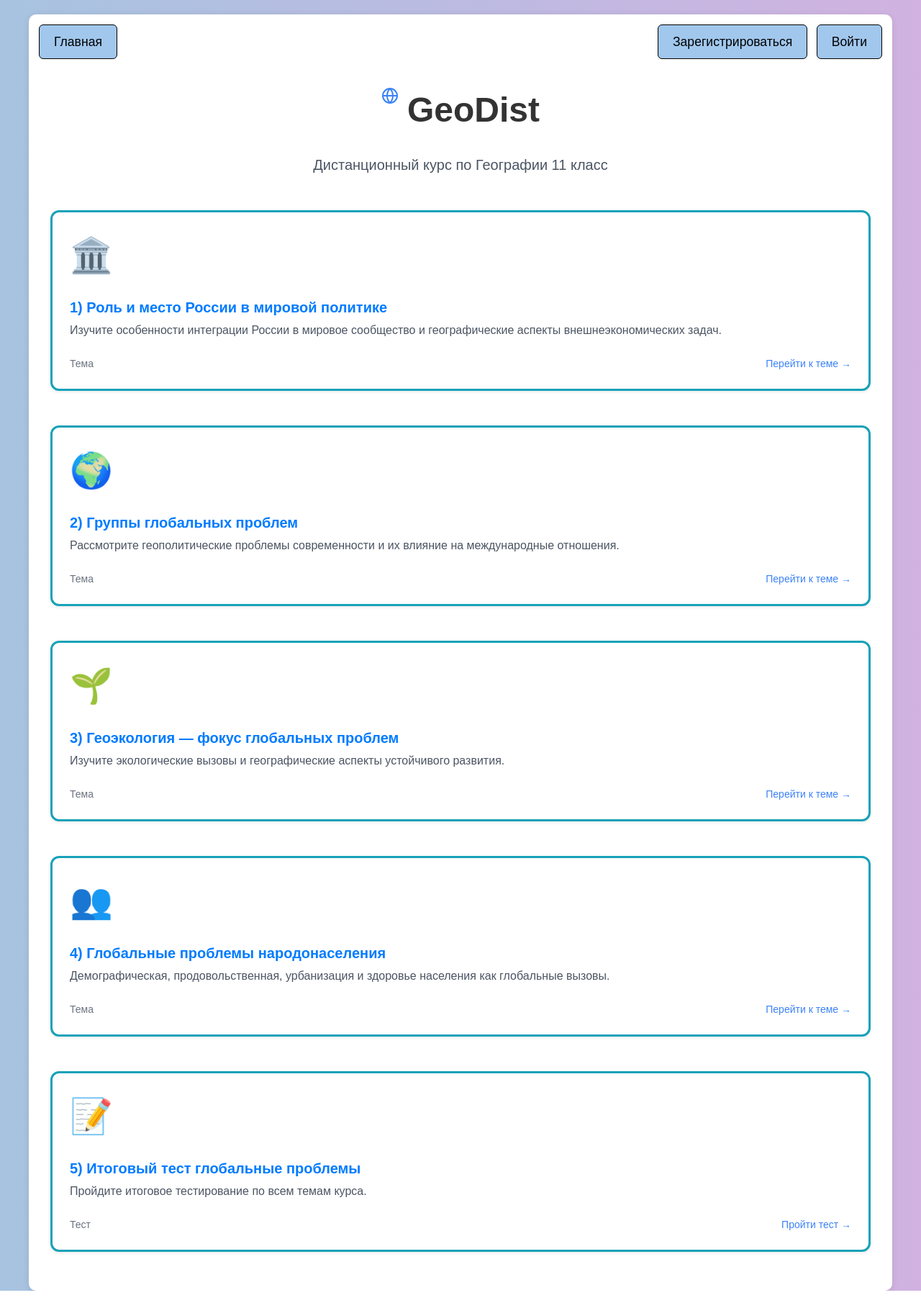
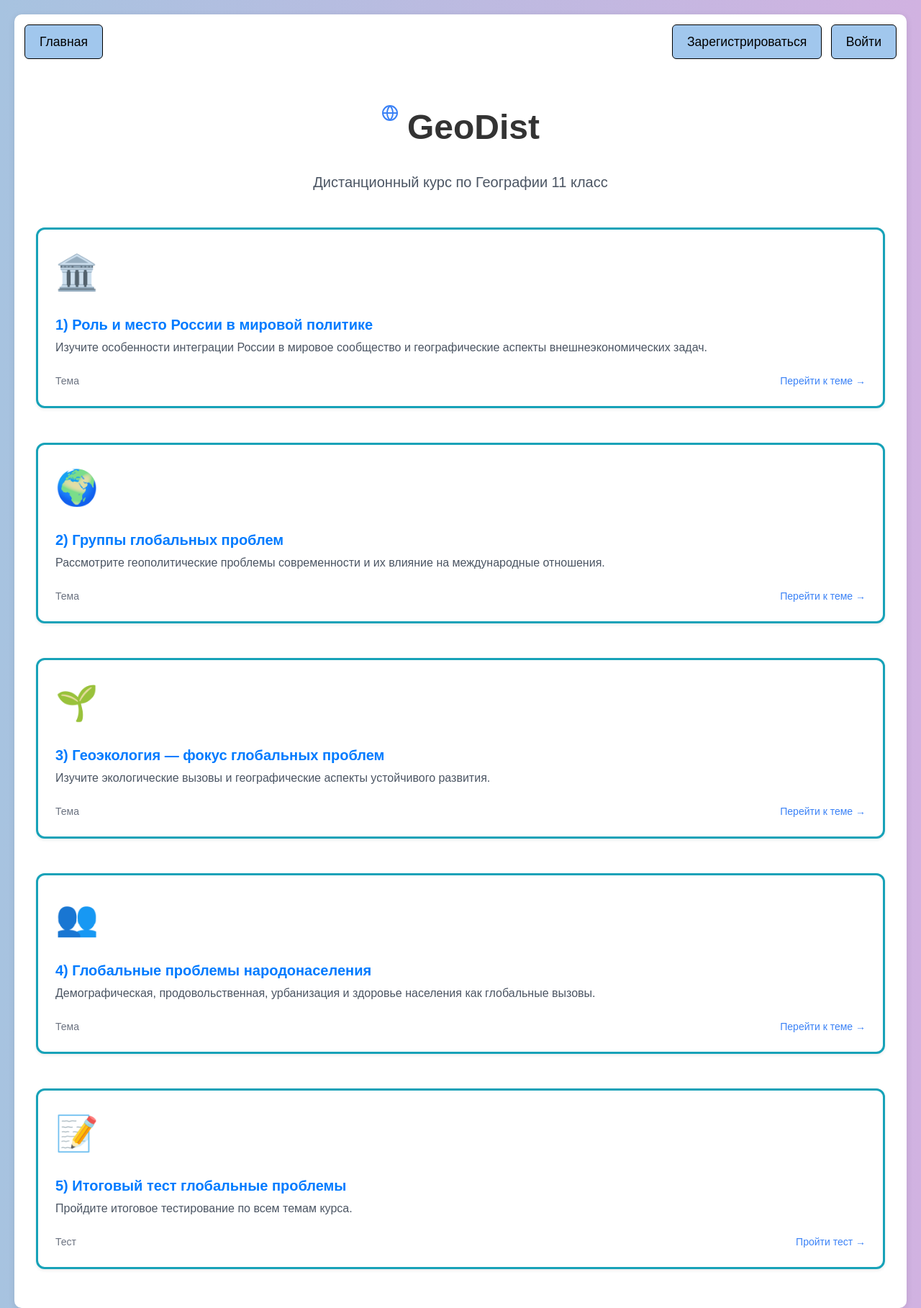
Before and after one commit to Annapurple/Geography, a Flask app: page / in a window 1280 px wide. Shown: the whole page at 72% size. Before the commit the page ends 1793 px from the top, so only its background shows below. Run offline with Flask 3, Linux system fonts and the light colour scheme; some libraries are stand-ins or nearby versions.

Commit message:
visual change

```diff
--- a/templates/base.html
+++ b/templates/base.html
@@ -24,7 +24,7 @@
             border-radius: 10px;
             background-color: white;
             box-shadow: 0 2px 10px rgba(0, 0, 0, 0.1);
-            max-width: calc(100% - 80px);
+            max-width: calc(100% - 40px);
             margin-left: auto;
             margin-right: auto;
             position: relative;
@@ -69,6 +69,7 @@
 <body>
 <main role="main" class="container">
     <br>
+    <br>
     <div class="nav-buttons-top-left">
         <a class="btn btn-nav" href="/">Главная</a>
         {% if current_user.id == 1%}
```
